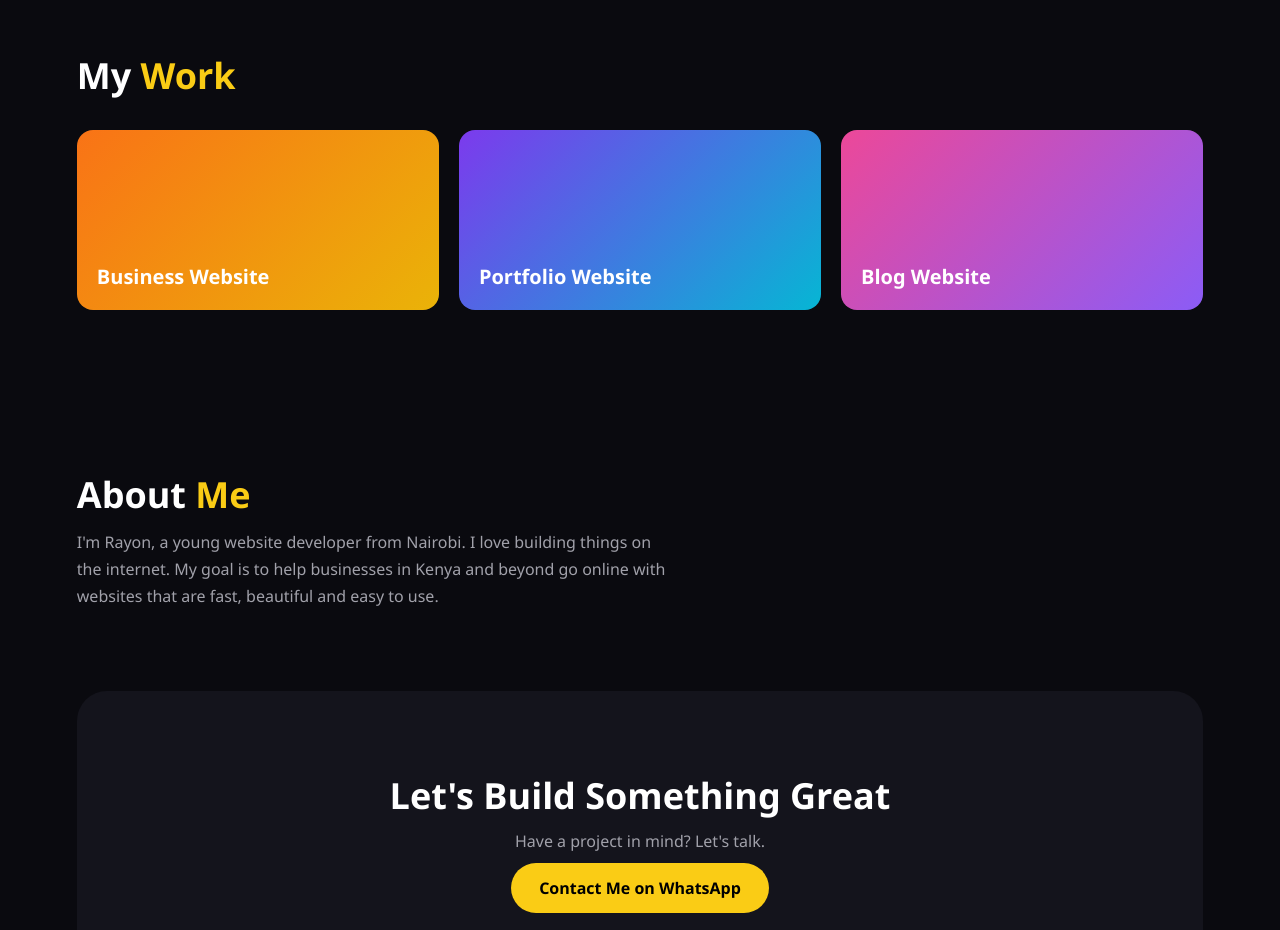
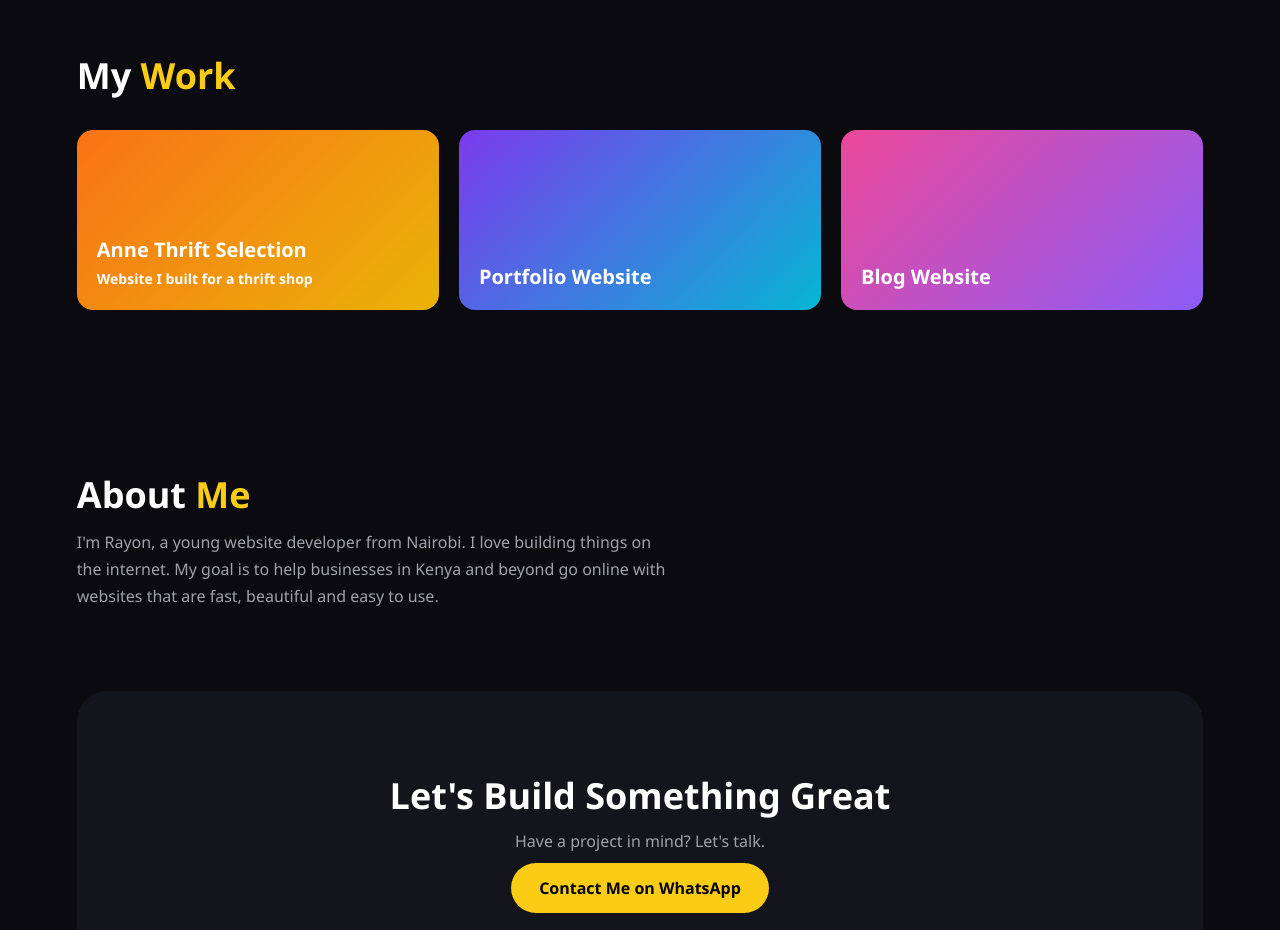
Before and after one commit to ochiengrayon902-hue/rayon-portfolio, a plain HTML site: page index.html in a window 1280 px wide. Shown: the part 1320-2250 px from the top of the page. Drawn offline with Linux system fonts and the light colour scheme.

Commit message:
Update index.html

```diff
--- a/index.html
+++ b/index.html
@@ -68,7 +68,7 @@
 <div class="section" id="work">
   <h2>My <span>Work</span></h2>
   <div class="grid">
-    <div class="project p1">Business Website</div>
+    <div class="project p1"><a href="https://share.google/mbpAqtxDUHTxNlXoT" style="color:white;text-decoration:none;">Anne Thrift Selection<br><span style="font-size:14px;">Website I built for a thrift shop</span></a></div>
     <div class="project p2">Portfolio Website</div>
     <div class="project p3">Blog Website</div>
   </div>
```
